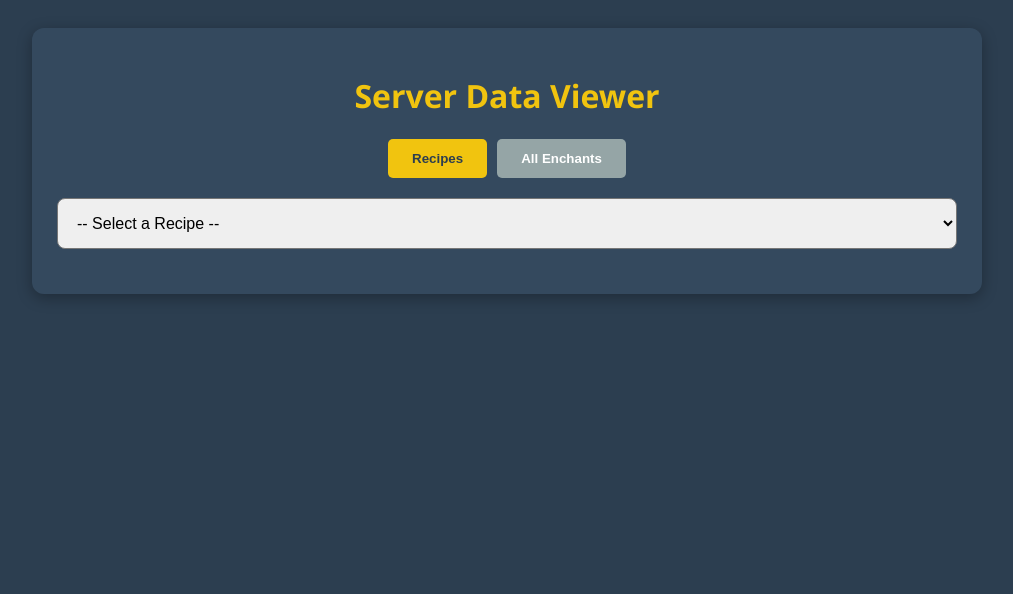
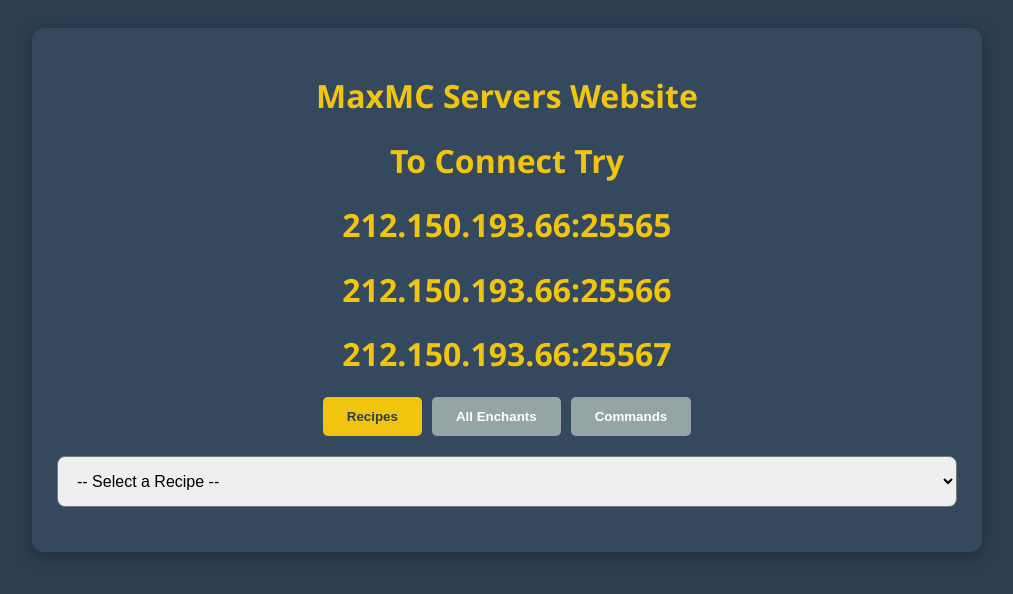
Before and after one commit to ItsAxY420/axy_smp_website, a plain HTML site: page index.html in a window 1280 px wide. Both pictures are taken after a click on the button "Recipes". Shown: the whole page, without its empty margins (133-1146 px from the left). Drawn offline with Linux system fonts and the light colour scheme.

Commit message:
Add files via upload

```diff
--- a/index.html
+++ b/index.html
@@ -19,8 +19,8 @@
         .cell-label { font-size: 8px; margin-top: 5px; color: #2c3e50; font-weight: bold; }
         .result-box { margin-top: 30px; text-align: center; font-weight: bold; border: 3px solid #f1c40f; padding: 15px; background: #2c3e50; border-radius: 8px; }
 
-        /* Enchantment Styles */
-        #section-enchants { display: none; height: 600px; overflow-y: auto; padding: 10px; }
+        /* Enchantment & Commands Styles */
+        #section-enchants, #section-commands { display: none; height: 600px; overflow-y: auto; padding: 10px; }
         .search-bar { width: 100%; padding: 10px; margin-bottom: 20px; border-radius: 5px; border: 1px solid #7f8c8d; background: #ecf0f1; }
         .ench-category { margin-bottom: 20px; }
         .ench-category h2 { color: #f1c40f; border-bottom: 1px solid #f1c40f; padding-bottom: 5px; }
@@ -31,20 +31,20 @@
 </head>
 <body>
     <div class="container">
-        <h1>Server Data Viewer</h1>
+        <h1>MaxMC Servers Website</h1>
+        <h1>To Connect Try</h1>
+        <h1>212.150.193.66:25565</h1>
+        <h1>212.150.193.66:25566</h1>
+        <h1>212.150.193.66:25567</h1>
         <div class="tabs">
             <button id="btn-recipes" class="active" onclick="show('recipes')">Recipes</button>
             <button id="btn-enchants" onclick="show('enchants')">All Enchants</button>
+            <button id="btn-commands" onclick="show('commands')">Commands</button>
         </div>
 
         <div id="section-recipes">
             <select id="recipeSelect" onchange="renderRecipe()">
                 <option value="">-- Select a Recipe --</option>
-                <!-- <option value="leather_quiver">Leather Quiver</option>
-                <option value="iron_quiver">Iron Quiver</option>
-                <option value="gold_quiver">Gold Quiver</option>
-                <option value="diamond_quiver">Diamond Quiver</option>
-                <option value="netherite_quiver">Netherite Quiver (Smithing)</option> -->
                 <option value="ultimate_sword">Ultimate Sword</option>
                 <option value="mysterious_bow">Mysterious Bow</option>
                 <option value="super_potion">Super Health Potion</option>
@@ -60,17 +60,17 @@
             <input type="text" id="enchSearch" class="search-bar" placeholder="Search enchantments..." onkeyup="filterEnchants()">
             <div id="ench-content"></div>
         </div>
+
+        <div id="section-commands">
+            <input type="text" id="cmdSearch" class="search-bar" placeholder="Search commands..." onkeyup="filterCommands()">
+            <div id="cmd-content" class="ench-list"></div>
+        </div>
     </div>
 
     <script>
         const itemIcons = { 'Leather': '👜', 'String': '🧵', 'Iron Ingot': '🧱', 'Leather Quiver': '🎒', 'Gold Ingot': '📀', 'Iron Quiver': '🎒', 'Diamond': '💎', 'Gold Quiver': '🎒', 'Netherite Ingot': '⬛', 'Nether Star': '⭐', 'Ench. Golden Apple': '🍎', 'Totem of Undying': '👼', 'Golden Head': '👤', 'Netherite Block': '⬛', 'Beacon': '🗼', 'Potion': '🧪', 'Player Head': '👤', 'Lapis Lazuli': '🔷', 'Book': '📖', 'Netherite Scrap': '💿', 'Bow': '🏹' };
 
         const recipes = {
-            leather_quiver: { type: 'shaped', grid: ['Leather', 'Leather', 'Leather', 'Leather', 'String', 'Leather', 'Leather', 'Leather', 'Leather'], result: 'Leather Quiver' },
-            iron_quiver: { type: 'shaped', grid: ['Iron Ingot', 'Iron Ingot', 'Iron Ingot', 'Iron Ingot', 'Leather Quiver', 'Iron Ingot', 'Iron Ingot', 'Iron Ingot', 'Iron Ingot'], result: 'Iron Quiver' },
-            gold_quiver: { type: 'shaped', grid: ['Gold Ingot', 'Gold Ingot', 'Gold Ingot', 'Gold Ingot', 'Iron Quiver', 'Gold Ingot', 'Gold Ingot', 'Gold Ingot', 'Gold Ingot'], result: 'Gold Quiver' },
-            diamond_quiver: { type: 'shaped', grid: ['Diamond', 'Diamond', 'Diamond', 'Diamond', 'Gold Quiver', 'Diamond', 'Diamond', 'Diamond', 'Diamond'], result: 'Diamond Quiver' },
-            netherite_quiver: { type: 'smithing', base: 'Diamond Quiver', addition: 'Netherite Ingot', result: 'Netherite Quiver' },
             ultimate_sword: { type: 'shaped', grid: ['Nether Star', 'Ench. Golden Apple', 'Nether Star', 'Totem of Undying', 'Golden Head', 'Totem of Undying', 'Netherite Block', 'Beacon', 'Netherite Block'], result: 'Ultimate Sword' },
             mysterious_bow: { type: 'shaped', grid: ['', 'String', 'String', 'String', '', 'String', '', 'String', 'String'], result: 'Mysterious Bow' },
             super_potion: { type: 'shaped', grid: ['', 'Gold Ingot', '', 'Gold Ingot', 'Potion', 'Gold Ingot', '', 'Gold Ingot', ''], result: 'Super Health Potion' },
@@ -89,16 +89,37 @@
             "Weapons": [{n: "Bane of Netherspawn", l: "1-5", d: "Extra nether damage."}, {n: "Blindness", l: "1-3", d: "Blind enemy."}, {n: "Confusion", l: "1-3", d: "Confuse enemy."}, {n: "Cure", l: "1-1", d: "Remove effects."}, {n: "Curse of Death", l: "1-1", d: "Insta-kill chance."}, {n: "Cutter", l: "1-3", d: "Damage boost."}, {n: "Decapitator", l: "1-1", d: "Head drops."}, {n: "Double Strike", l: "1-5", d: "Hit twice."}, {n: "Exhaust", l: "1-3", d: "Tire enemy."}, {n: "Ice Aspect", l: "1-2", d: "Slow target."}, {n: "Infernus", l: "1-3", d: "Fire damage."}, {n: "Nimble", l: "1-3", d: "Attack speed."}, {n: "Paralyze", l: "1-3", d: "Stun foe."}, {n: "Rage", l: "1-5", d: "Damage boost."}, {n: "Rocket", l: "1-3", d: "Launch foe."}, {n: "Swiper", l: "1-3", d: "Fast swipe."}, {n: "Temper", l: "1-5", d: "Strength boost."}, {n: "Thrifty", l: "1-3", d: "Save ammo."}, {n: "Thunder", l: "1-3", d: "Lightning strike."}, {n: "Vampire", l: "1-5", d: "Drain HP."}, {n: "Venom", l: "1-3", d: "Poison target."}, {n: "Village Defender", l: "1-3", d: "Village buff."}, {n: "Wisdom", l: "1-3", d: "More XP."}, {n: "Wither", l: "1-3", d: "Wither effect."}]
         };
 
+        const commands = [
+            { name: "/discord", desc: "Join Discord" },
+            { name: "/website", desc: "Visit website" },
+            { name: "/rules", desc: "Show server rules" },
+            { name: "/home", desc: "Teleport back to the main base" },
+            { name: "/cave", desc: "Teleport to the cave in the overworld" },
+            { name: "/nether", desc: "Teleport to the nether area" },
+            { name: "/farm", desc: "Teleport to the farm area" },
+            { name: "/fortress_nether", desc: "Teleport to the nether fortress" },
+            { name: "/cave_nether", desc: "Teleport to the nether cave" }
+        ];
+
         function show(s) {
             document.getElementById('section-recipes').style.display = (s === 'recipes') ? 'block' : 'none';
             document.getElementById('section-enchants').style.display = (s === 'enchants') ? 'block' : 'none';
+            document.getElementById('section-commands').style.display = (s === 'commands') ? 'block' : 'none';
             document.getElementById('btn-recipes').className = (s === 'recipes') ? 'active' : '';
             document.getElementById('btn-enchants').className = (s === 'enchants') ? 'active' : '';
+            document.getElementById('btn-commands').className = (s === 'commands') ? 'active' : '';
         }
 
         function filterEnchants() {
             const term = document.getElementById('enchSearch').value.toLowerCase();
-            document.querySelectorAll('.ench-item').forEach(item => {
+            document.querySelectorAll('#ench-content .ench-item').forEach(item => {
+                item.style.display = item.innerText.toLowerCase().includes(term) ? 'block' : 'none';
+            });
+        }
+
+        function filterCommands() {
+            const term = document.getElementById('cmdSearch').value.toLowerCase();
+            document.querySelectorAll('#cmd-content .ench-item').forEach(item => {
                 item.style.display = item.innerText.toLowerCase().includes(term) ? 'block' : 'none';
             });
         }
@@ -128,6 +149,11 @@
         for (const [cat, items] of Object.entries(allEnchants)) {
             enchDiv.innerHTML += `<div class="ench-category"><h2>${cat}</h2><div class="ench-list">${items.map(i => `<div class="ench-item"><span class="ench-name">${i.n} [${i.l}]</span><br>${i.d}</div>`).join('')}</div></div>`;
         }
+
+        const cmdDiv = document.getElementById('cmd-content');
+        commands.forEach(c => {
+            cmdDiv.innerHTML += `<div class="ench-item"><span class="ench-name">${c.name}</span><br>${c.desc}</div>`;
+        });
     </script>
 </body>
 </html>
```
